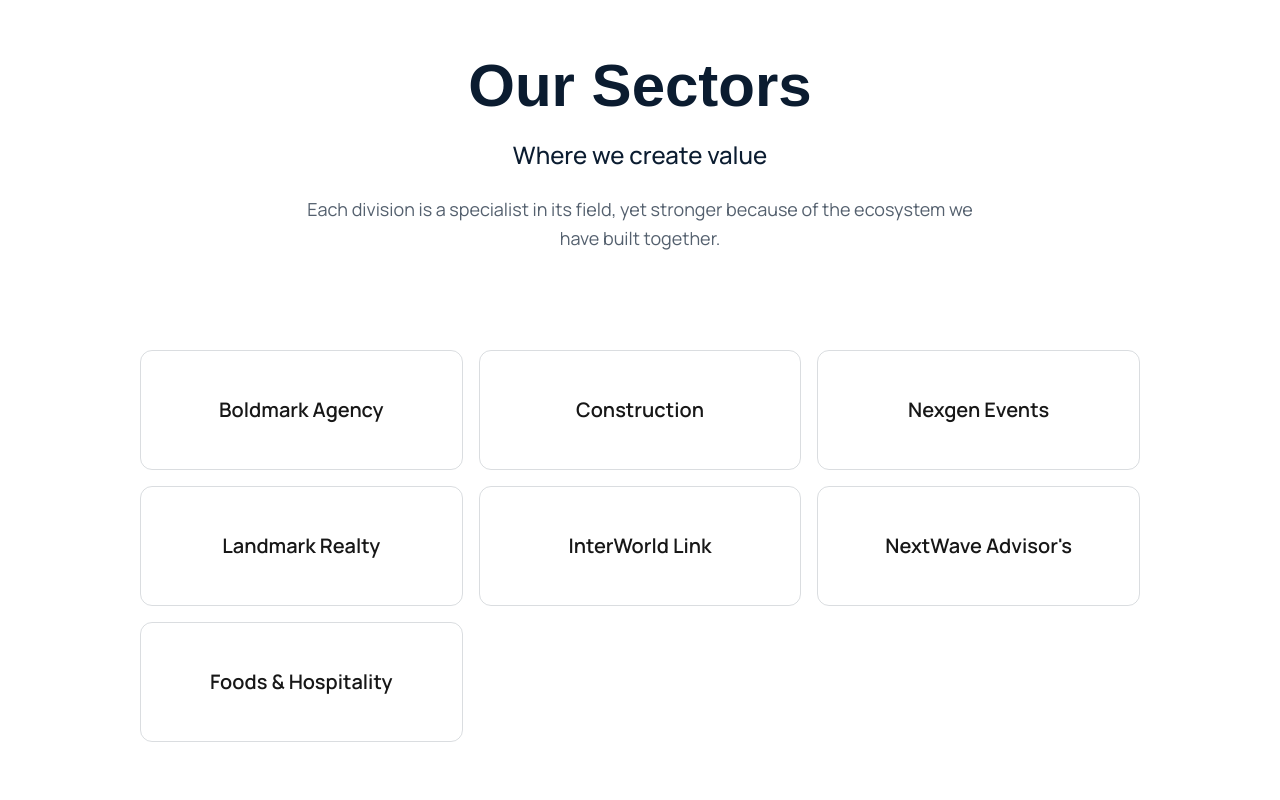
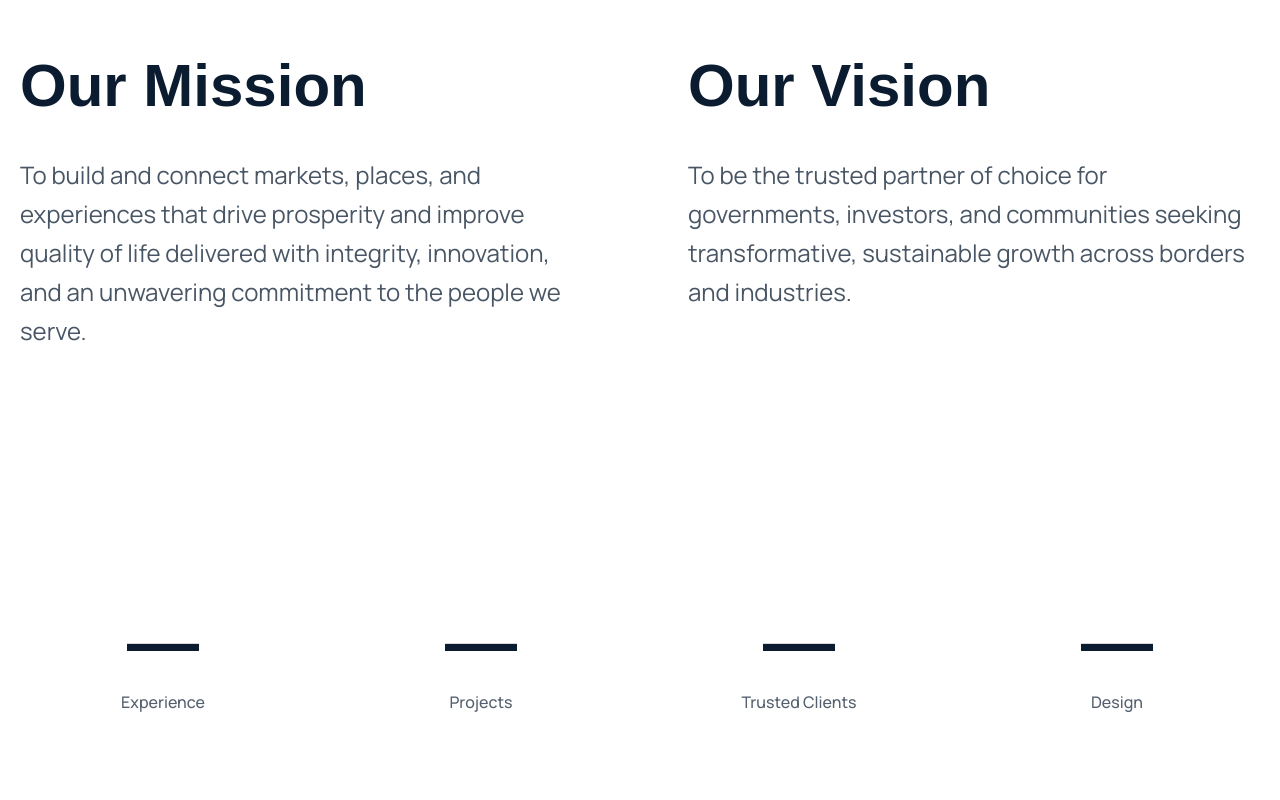
Before and after one commit to Random-Stack-Team/client-sathriyan-groups, a Next.js app: page /about in a window 1280 px wide. Shown: the part 520-1320 px from the top of the page. Built offline with nearby package versions, Linux system fonts and the light colour scheme; a web font is replaced by a local one.

Commit message:
refactor: remove sectors section

```diff
--- a/features/about/about-page.tsx
+++ b/features/about/about-page.tsx
@@ -1,5 +1,4 @@
 import { AboutHero } from "./components/about-hero";
-import { SectorsSection } from "./components/sectors-section";
 import { MissionVision } from "./components/mission-vision";
 import {AboutStats} from "./components/about-stats";
 import {AboutCTA} from "./components/about-cta";
@@ -8,7 +7,6 @@ export function AboutPage() {
   return (
     <main>
       <AboutHero />
-      <SectorsSection />
         <MissionVision />
         <AboutStats />
         <AboutCTA />
--- a/features/about/components/sectors-section.tsx
+++ /dev/null
@@ -1,43 +0,0 @@
-const sectors = [
-  "Boldmark Agency",
-  "Construction",
-  "Nexgen Events",
-  "Landmark Realty",
-  "InterWorld Link",
-  "NextWave Advisor's",
-  "Foods & Hospitality",
-];
-
-export function SectorsSection() {
-  return (
-    <section className="px-6 py-24 md:px-0 md:py-32">
-      <div className="mx-auto max-w-[1000px] text-center">
-        <h2 className="font-display text-4xl leading-tight font-bold text-[#0b1c30] md:text-6xl">
-          Our Sectors
-        </h2>
-
-        <p className="mt-4 text-xl font-medium text-[#0b1c30] md:text-2xl">
-          Where we create value
-        </p>
-
-        <p className="mx-auto mt-6 max-w-[700px] text-base leading-relaxed text-[#0b1c30]/70 md:text-lg">
-          Each division is a specialist in its field, yet stronger because of
-          the ecosystem we have built together.
-        </p>
-
-        <div className="mt-16 grid gap-4 sm:grid-cols-2 md:mt-24 md:grid-cols-3">
-          {sectors.map((sector) => (
-            <div
-              key={sector}
-              className="flex min-h-[120px] items-center justify-center rounded-xl border border-[#0b1c30]/15 px-6 text-center transition-colors duration-300 hover:bg-[#0b1c30] hover:text-white"
-            >
-              <span className="text-lg font-semibold md:text-xl">
-                {sector}
-              </span>
-            </div>
-          ))}
-        </div>
-      </div>
-    </section>
-  );
-}
```
